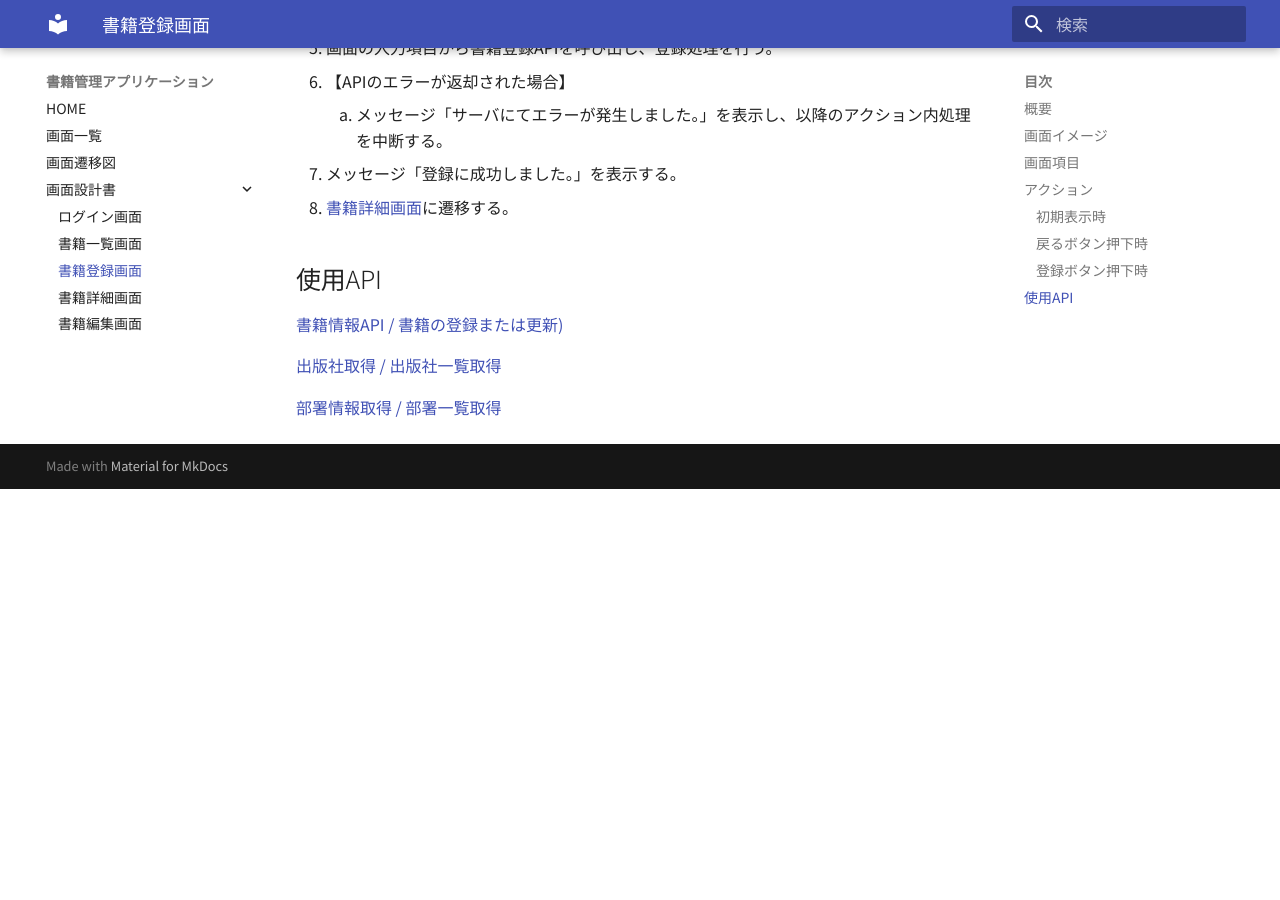
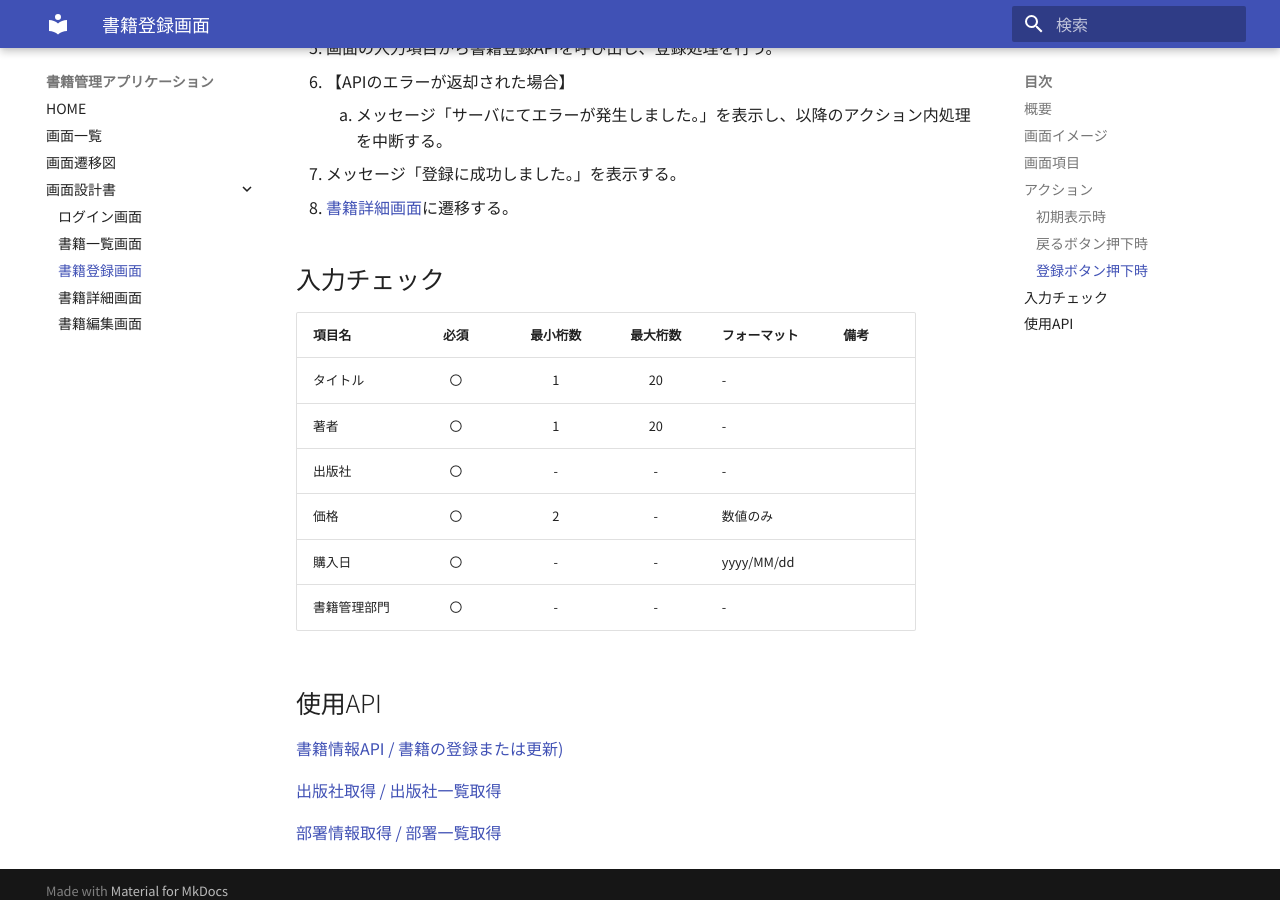
Before and after one commit to jsn-developer/bookmanagement-screen-design, an MkDocs documentation site: the page built from docs/register.md, in a window 1280 px wide and 900 px high, scrolled down 2041 px. Built offline with MkDocs 1.6.1 and Material for MkDocs 9.7.7, drawn with Linux system fonts in a browser that asks for light colours; some web fonts are replaced; before the commit the page ends 2530 px from its top, so only the background shows below that.

```diff
--- a/docs/register.md
+++ b/docs/register.md
@@ -50,6 +50,17 @@
 7. メッセージ「登録に成功しました。」を表示する。
 8. [書籍詳細画面](detail.md)に遷移する。
 
+## 入力チェック
+
+| 項目名 | 必須 | 最小桁数 | 最大桁数 | フォーマット |　備考 |
+|:-|:-:|:-:|:-:|:-|:-|
+| タイトル | 〇 | 1 | 20| - | |
+| 著者 | 〇 | 1 | 20 | -|  |
+| 出版社 | 〇 | - | - | -| |
+| 価格 | 〇 | 2 | - | 数値のみ | |
+| 購入日 | 〇 | - | - | yyyy/MM/dd | |
+| 書籍管理部門 | 〇 | - | - | -| |
+
 ## 使用API
 
 [書籍情報API / 書籍の登録または更新)](https://bookmanagementapi.docs.apiary.io/#reference/0/4/1)
```
Also changed, not shown: docs/edit.md (+11 -0 lines).
